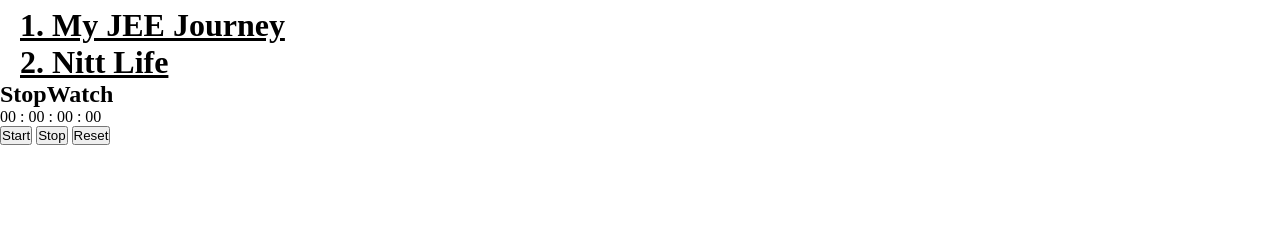
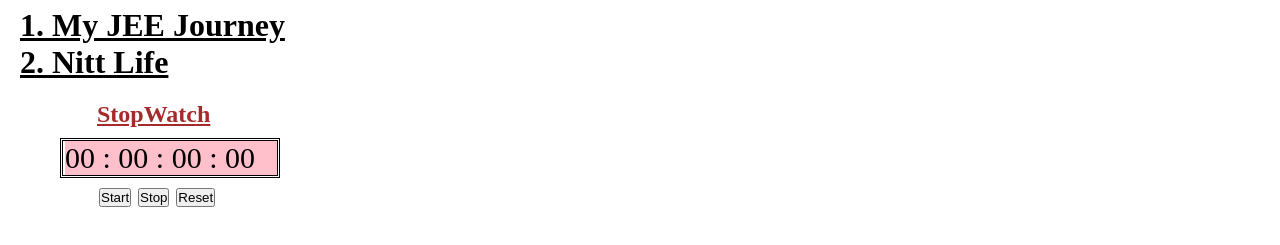
Before and after one commit to Hari-Kumar-A/Tedx-task-hari, a plain HTML site: page tedx.html in a window 1280 px wide. Shown: the part 533-778 px from the top of the page. Drawn offline with Linux system fonts and the light colour scheme.

Commit message:
Update tedx.css

```diff
--- a/tedx.css
+++ b/tedx.css
@@ -4,7 +4,7 @@
 }
 
 .main{
-    background-image: url(tedx1.jfif);
+    background-image: url(Tedx_Images/tedx1.jfif);
     background-position:center;
     background-size: cover;
     height:65vh;
@@ -147,3 +147,35 @@ ul li a:hover{
 .parabig .H1 a:hover{
     color:red;
 }
+.h2 {
+    margin-top:20px;
+    margin-left:97px;
+    text-decoration: underline;
+    color:brown;
+}
+.wrapper{
+    user-select: none;
+    margin-top:10px;
+    margin-left:60px;
+    margin-right:1000px;
+    border-style:double;
+    padding-left:2px;
+}
+.wrapper .time{
+    font-size:30px;
+    background-color: pink;
+}
+.buttons{
+    word-spacing:0.18em;
+    margin-left:99px;
+    margin-top:10px;
+    margin-bottom:20px;
+}
+.buttons button{
+    cursor:pointer;
+}
+.buttons button .active,
+.buttons button .stopActive{
+    cursor:not-allowed;
+    opacity:0.8;
+}
```
